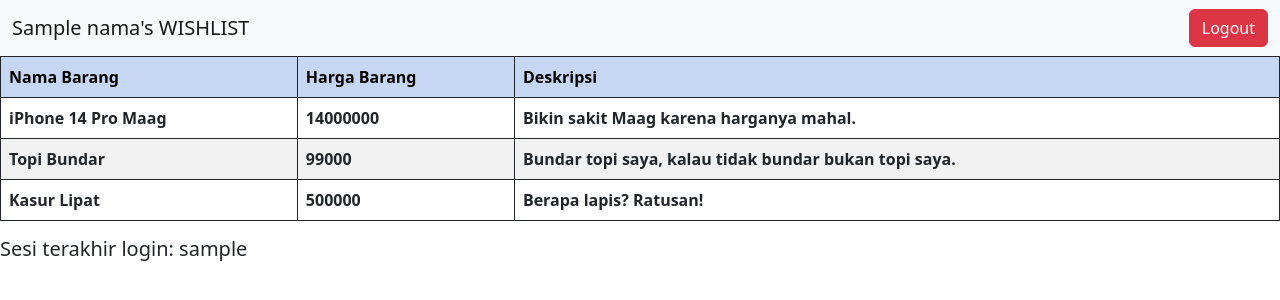
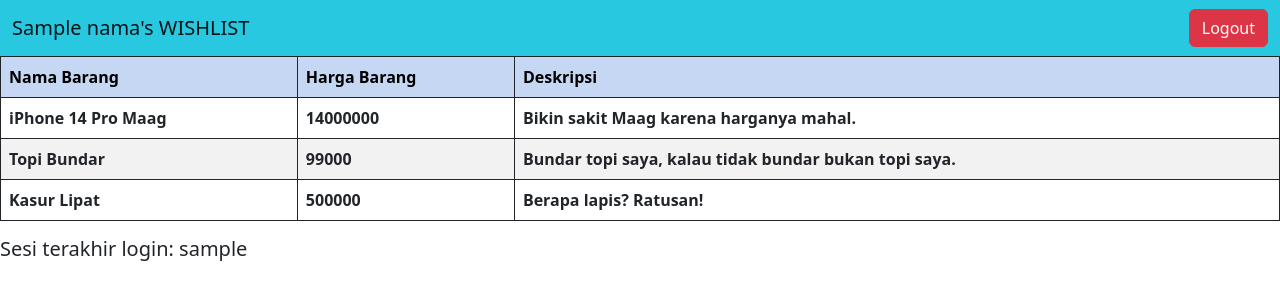
Before and after one commit to ivanrbnc/PBP-Lab, a Django app: template wishlist/templates/wishlist.html in a window 1280 px wide. Shown: the top 300 px of the page. Run offline with Django 4.2, Linux system fonts and the light colour scheme; data comes from the database, SQL or seed files in the repository; tables that the repository leaves empty hold one stand-in row (values such as "Sample post"); the template is opened without the code that fills it: values that come from a table or form of the project are taken from there, most other values are stand-ins (such as "Sample title", 1, 10 or a date in 2020); lists and menus that the app fills with data are empty.

Commit message:
Lab 4 - Update 4

```diff
--- a/wishlist/templates/wishlist.html
+++ b/wishlist/templates/wishlist.html
@@ -12,7 +12,7 @@
   </head>
   <body>
 
-    <nav class="navbar navbar-expand-lg navbar-light bg-light">
+    <nav class="navbar" style="background-color: #28C8E1;">
         <div class = "container-fluid">
             <a class="navbar-brand" href="#">{{ nama }}'s WISHLIST</a>
             <a class="btn btn-danger" href="{% url 'wishlist:logout' %}" role="button">Logout</a>
```
